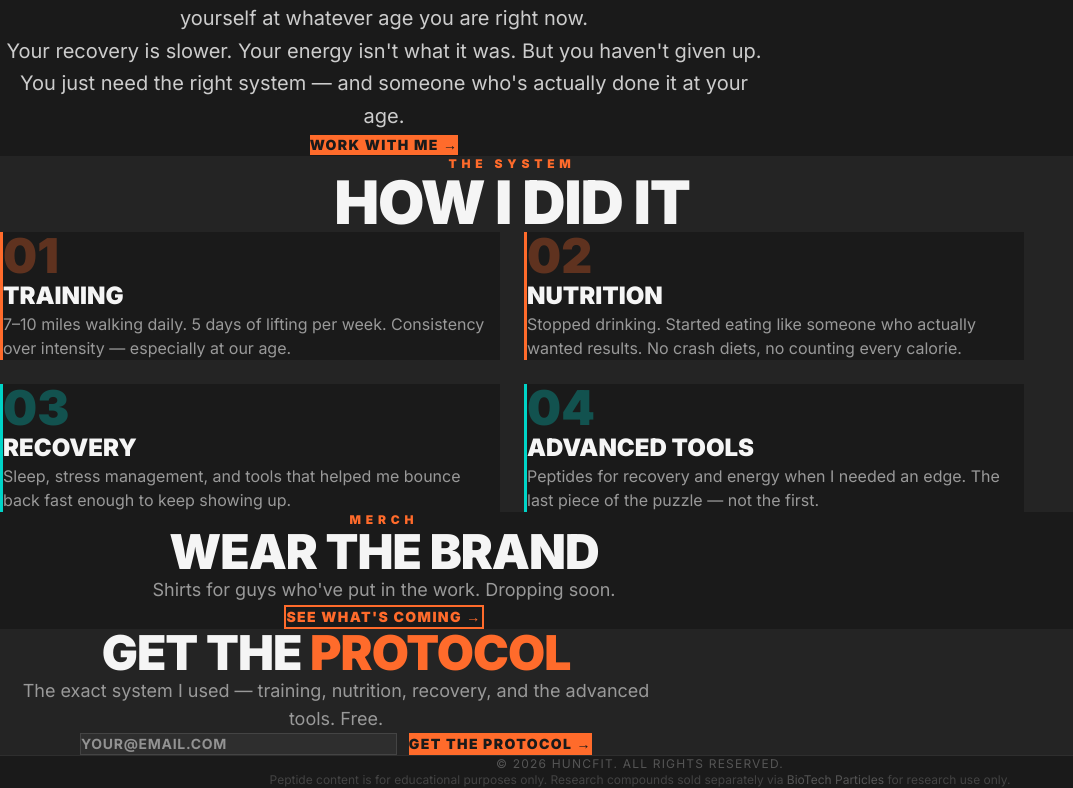
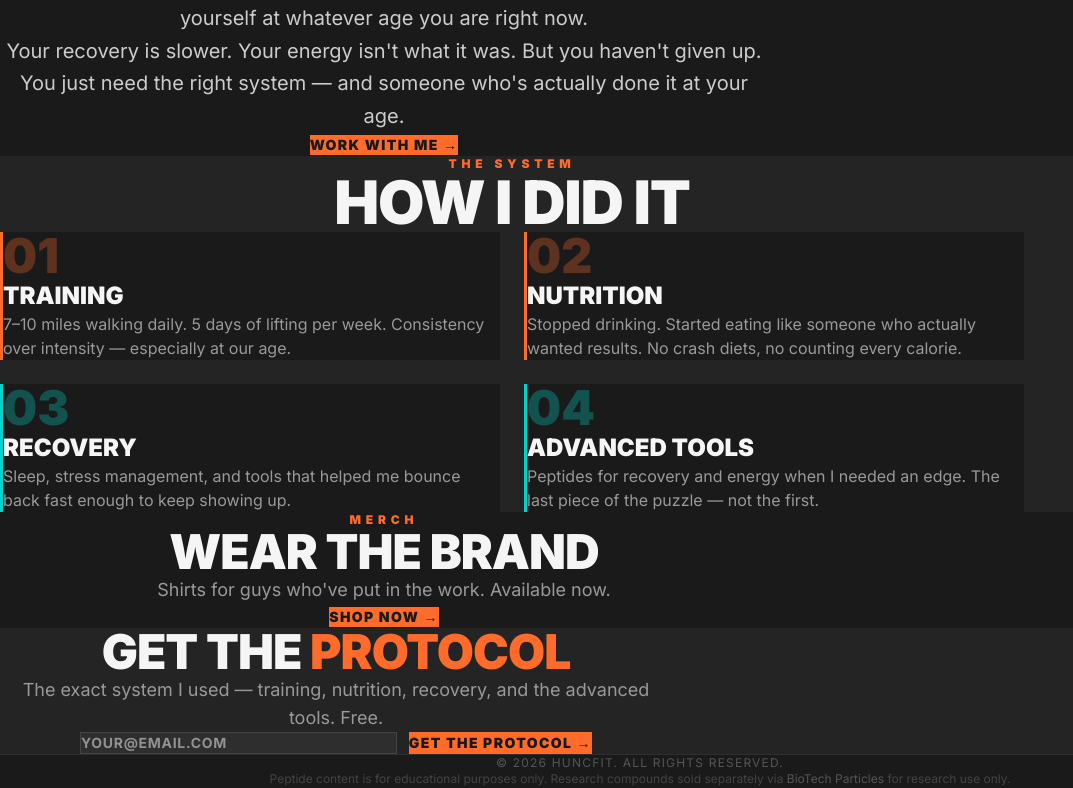
Before and after one commit to BiotechParticles/huncfit, a Next.js app: page / in a window 1280 px wide. Shown: the part 1889-2677 px from the top of the page, without its empty margins (0-1073 px from the left). Built offline with nearby package versions, Linux system fonts and the light colour scheme.

Commit message:
Homepage merch teaser: link to /shop, update copy to Available now

```diff
--- a/app/page.tsx
+++ b/app/page.tsx
@@ -189,12 +189,12 @@ export default function Home() {
             Wear the Brand
           </h2>
           <p className="text-lg mb-8" style={{ color: "#999" }}>
-            Shirts for guys who've put in the work. Dropping soon.
+            Shirts for guys who've put in the work. Available now.
           </p>
-          <Link href="/merch"
-            className="inline-block px-8 py-4 font-black uppercase tracking-widest text-sm"
-            style={{ border: "2px solid #ff6b2b", color: "#ff6b2b" }}>
-            See What's Coming →
+          <Link href="/shop"
+            className="inline-block px-8 py-4 font-black uppercase tracking-widest text-sm hover:opacity-90 transition-all"
+            style={{ backgroundColor: "#ff6b2b", color: "#1a1a1a" }}>
+            Shop Now →
           </Link>
         </div>
       </section>
```
